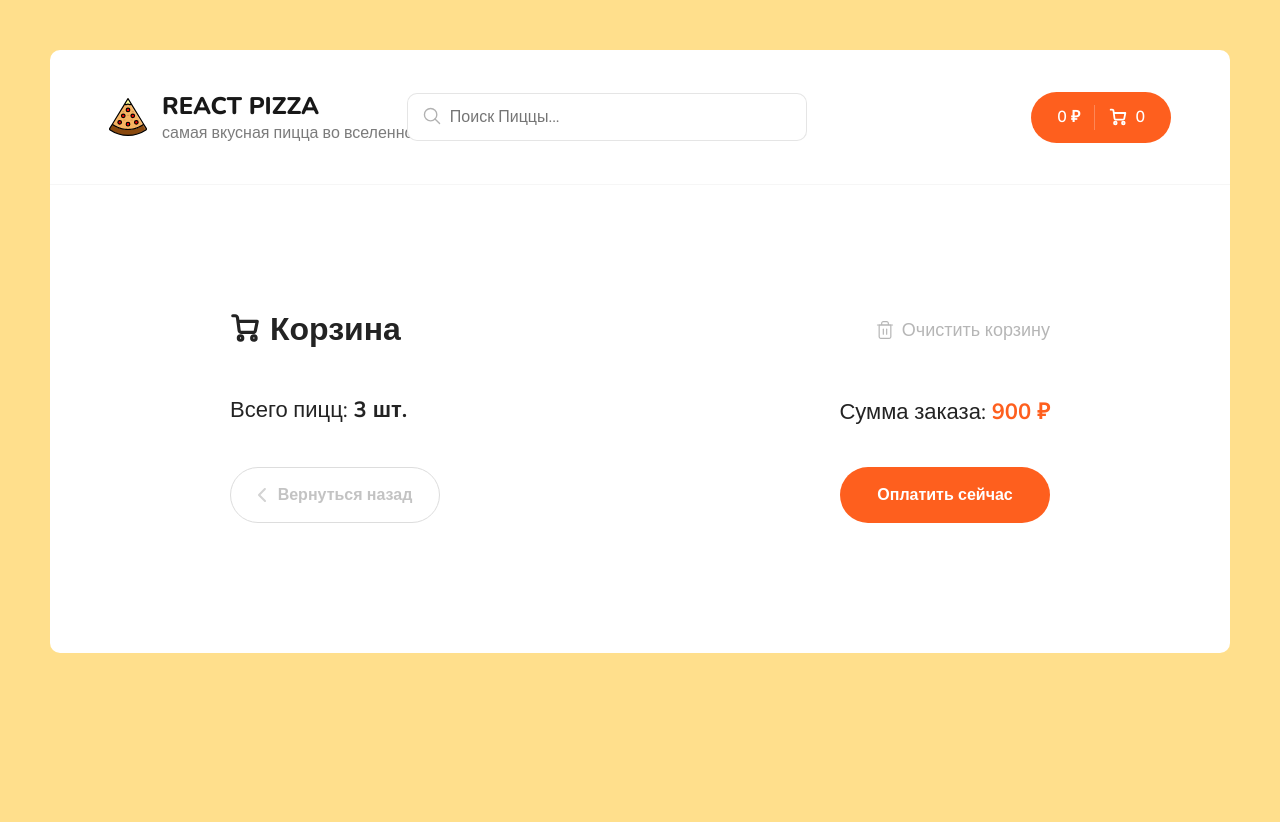
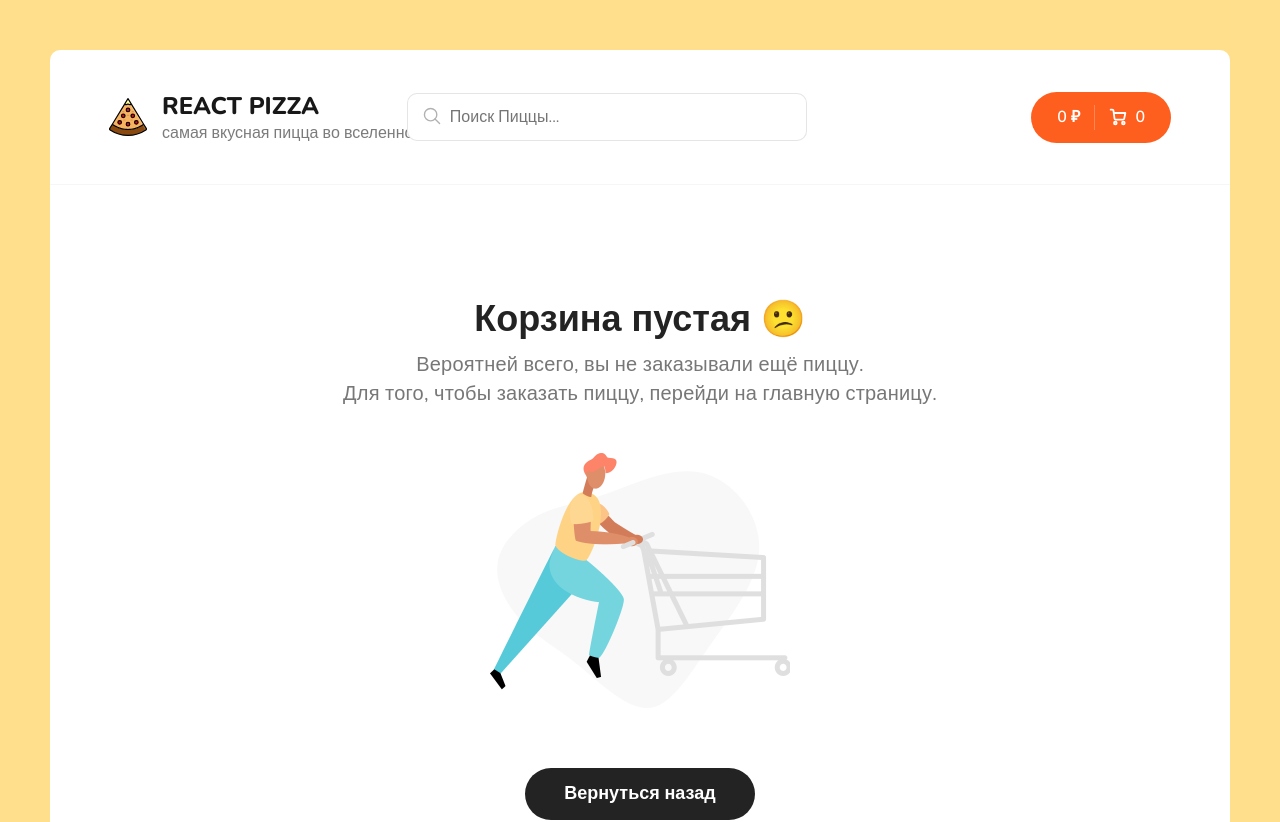
Before and after one commit to 8807010/react-pizza, a React (Create React App) app: page /cart in a window 1280 px wide. Shown: the top 822 px of the page. Before the commit the page ends 800 px from the top, so only its background shows below. Built offline with nearby package versions, Linux system fonts and the light colour scheme; a web font is replaced by a local one.

Commit message:
create EmptyCart component

```diff
--- /dev/null
+++ b/src/components/CartEmpty.jsx
@@ -0,0 +1,20 @@
+import React from 'react';
+import { Link } from 'react-router-dom';
+
+import cartEmptyImg from '../assets/img/empty-cart.png';
+
+const CartEmpty = () => {
+    return (
+        <>
+            <div className="cart cart--empty">
+                <h2>Корзина пустая <span>😕</span></h2>
+                <p>Вероятней всего, вы не заказывали ещё пиццу.<br />
+                    Для того, чтобы заказать пиццу, перейди на главную страницу.</p>
+                <img src={cartEmptyImg} alt="Empty cart" />
+                <Link to="/" className="button button--black" ><span>Вернуться назад</span></Link>
+            </div>
+        </>
+    );
+};
+
+export default CartEmpty;
--- a/src/components/CartItem.jsx
+++ b/src/components/CartItem.jsx
@@ -3,7 +3,7 @@
 
 import { addItem, minusItem, removeItem } from '../redux/slices/cartSlice';
 
-const CartItem = ({ id, title, type, price, count, imageUrl }) => {
+const CartItem = ({ id, title, type, size, price, count, imageUrl }) => {
     const dispatch = useDispatch();
 
     const onClickPlus = () => {
@@ -33,7 +33,7 @@
             </div>
             <div className="cart__item-info">
                 <h3>{title}</h3>
-                <p>{type}, 26 см.</p>
+                <p>{type}, {size} см.</p>
             </div>
             <div className="cart__item-count">
                 <div
--- a/src/components/PizzaBlock/index.jsx
+++ b/src/components/PizzaBlock/index.jsx
@@ -20,7 +20,7 @@
             price,
             imageUrl,
             type: typeNames[activeType],
-            size: activeSize,
+            size: sizes[activeSize],
         };
         dispatch(addItem(item));
     };
--- a/src/pages/Cart.jsx
+++ b/src/pages/Cart.jsx
@@ -2,10 +2,24 @@
 import { Link } from 'react-router-dom';
 import { useDispatch, useSelector } from 'react-redux';
 import CartItem from '../components/CartItem';
+import { clearItems } from '../redux/slices/cartSlice';
+import CartEmpty from '../components/CartEmpty';
 
 const Cart = () => {
     const dispatch = useDispatch();
-    const items = useSelector((state) => state.cart.items);
+    const { totalPrice, items } = useSelector((state) => state.cart);
+
+    const totalCount = items.reduce((sum, item) => sum + item.count, 0);
+
+    const onClickClear = () => {
+        if (window.confirm('Очистить корзину?')) {
+            dispatch(clearItems());
+        }
+    };
+
+    if (!totalPrice) {
+        return <CartEmpty/>;
+    }
 
     return (
         <div className="conteiner container--cart">
@@ -29,7 +43,9 @@
                                 stroke="white" strokeWidth="1.8" strokeLinecap="round" strokeLinejoin="round" />
                         </svg>
                         Корзина</h2>
-                    <div className="cart__clear">
+                    <div
+                        onClick={onClickClear}
+                        className="cart__clear">
                         <svg
                             width="20"
                             height="20"
@@ -57,8 +73,8 @@
                 </div>
                 <div className="cart__bottom">
                     <div className="cart__bottom-details">
-                        <span> Всего пицц: <b>3 шт.</b> </span>
-                        <span> Сумма заказа: <b>900 ₽</b> </span>
+                        <span> Всего пицц: <b>{totalCount} шт.</b> </span>
+                        <span> Сумма заказа: <b>{totalPrice} ₽</b> </span>
                     </div>
                     <div className="cart__bottom-buttons">
                         <Link to="/" className="button button--outline button--add go-back-btn">
--- a/src/redux/slices/cartSlice.js
+++ b/src/redux/slices/cartSlice.js
@@ -37,6 +37,7 @@
         },
         clearItems(state, action) {
             state.items = [];
+            state.totalPrice = 0;
         },
     },
 })
--- a/src/scss/app.scss
+++ b/src/scss/app.scss
@@ -332,17 +332,18 @@
   }
 
   &--empty {
-    margin: 0 auto;
-    width: 560px;
+    margin: 80px auto;
+    width: 620px;
     text-align: center;
 
     h2 {
-      font-size: 32px;
-      margin-bottom: 10px;
+      font-size: 36px;
+      font-weight: 700;
+      margin-bottom: 15px;
     }
 
     p {
-      font-size: 18px;
+      font-size: 20px;
       line-height: 145.4%;
       letter-spacing: 0.01em;
       color: #777777;
```
